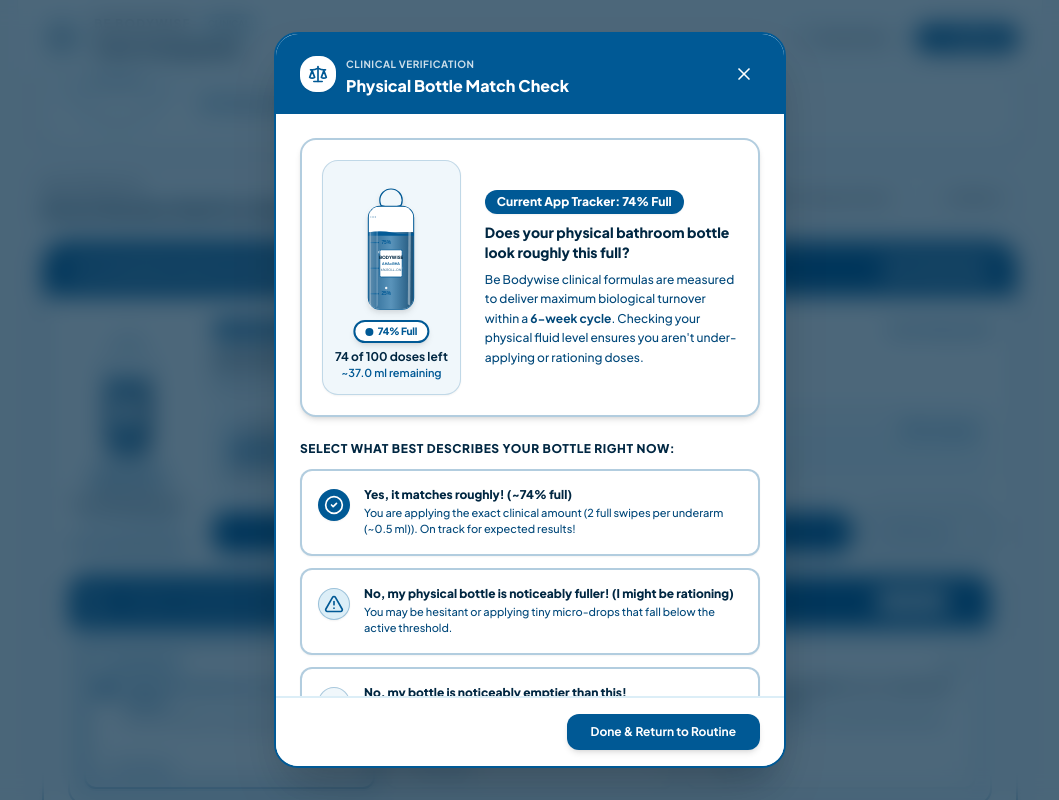
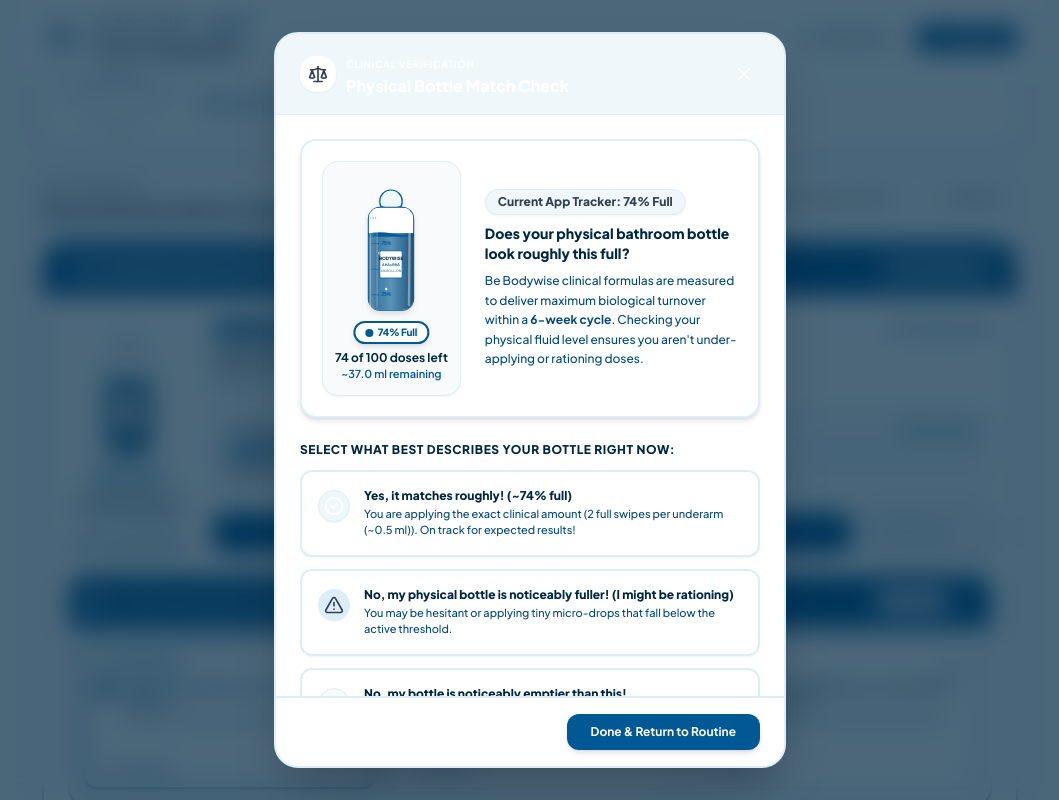
Before and after one commit to businessbyishita/BeBodywise-care-companion, a React (Vite) app: page / in a window 1280 px wide. Both pictures are taken after a click on the element "Click to check your physical bottle fill level match". Shown: the part 481-1281 px from the top of the page, without its empty margins (110-1169 px from the left). Built offline with nearby package versions, Linux system fonts and the light colour scheme.

Commit message:
Update BottleMatchModal.jsx

```diff
--- a/src/components/BottleMatchModal.jsx
+++ b/src/components/BottleMatchModal.jsx
@@ -28,14 +28,14 @@ export default function BottleMatchModal({
     <div className="fixed inset-0 z-50 flex items-center justify-center p-4 bg-[#002742]/70 backdrop-blur-md animate-fade-in">
       {/* Modal Card with Solid White Background */}
       <div
-        className="bg-white w-full max-w-lg rounded-3xl shadow-2xl border-2 border-[#005995] overflow-hidden flex flex-col max-h-[92vh]"
+        className="bg-white w-full max-w-lg rounded-3xl shadow-2xl border-2 border-[#DCEEF7] overflow-hidden flex flex-col max-h-[92vh]"
         onClick={(e) => e.stopPropagation()}
       >
         {/* Header in Brand #005995 */}
-        <div className="px-6 py-4 bg-[#005995] text-white flex items-center justify-between shadow-sm">
+        <div className="px-6 py-4 bg-[#F0F7FB] text-[#002742] border-b border-[#DCEEF7] flex items-center justify-between shadow-sm">
           <div className="flex items-center gap-2.5">
-            <div className="w-9 h-9 rounded-2xl bg-white flex items-center justify-center text-[#005995] shadow-sm">
-              <Scale className="w-5 h-5 text-[#005995]" />
+            <div className="w-9 h-9 rounded-2xl bg-white flex items-center justify-center text-[#334155] shadow-sm">
+              <Scale className="w-5 h-5 text-[#334155]" />
             </div>
             <div>
               <span className="text-[10px] font-bold tracking-wider uppercase text-white/80">Clinical Verification</span>
@@ -54,8 +54,8 @@ export default function BottleMatchModal({
         {/* Scrollable Body on Solid White */}
         <div className="p-6 overflow-y-auto space-y-6 bg-white">
           {/* Main Visual Comparison Box on Solid White with #005995 Border */}
-          <div className="p-5 rounded-2xl bg-white border-2 border-[#005995]/30 shadow-md flex flex-col sm:flex-row items-center gap-6">
-            <div className="flex-shrink-0 p-3 rounded-2xl bg-[#F0F7FB] border border-[#005995]/20 shadow-sm flex items-center justify-center">
+          <div className="p-5 rounded-2xl bg-white border-2 border-[#DCEEF7] shadow-md flex flex-col sm:flex-row items-center gap-6">
+            <div className="flex-shrink-0 p-3 rounded-2xl bg-[#F8FAFC] border border-[#DCEEF7] shadow-sm flex items-center justify-center">
               <DepletingBottleSvg
                 type={product.bottleType}
                 fillPercent={showCalibrate ? customPercent : product.currentFillPercent}
@@ -69,7 +69,7 @@ export default function BottleMatchModal({
             </div>
 
             <div className="flex-1 space-y-2 text-center sm:text-left">
-              <div className="inline-block px-3 py-1 rounded-full text-xs font-black bg-[#005995] text-white shadow-sm">
+              <div className="inline-block px-3 py-1 rounded-full text-xs font-black bg-[#F0F7FB] text-[#334155] border border-[#DCEEF7] shadow-sm">
                 Current App Tracker: {product.currentFillPercent}% Full
               </div>
               <h4 className="text-sm font-black text-[#002742]">
@@ -92,13 +92,13 @@ export default function BottleMatchModal({
               <button
                 type="button"
                 onClick={() => handleMatchSelect('matched')}
-                className="w-full text-left p-4 rounded-xl border-2 border-[#005995]/30 bg-white hover:border-[#005995] hover:bg-[#F0F7FB] transition-all flex items-start gap-3.5 group shadow-sm"
+                className="w-full text-left p-4 rounded-xl border-2 border-[#DCEEF7] bg-white hover:border-[#DCEEF7] hover:bg-[#F8FAFC] transition-all flex items-start gap-3.5 group shadow-sm"
               >
-                <div className="w-8 h-8 rounded-full bg-[#005995] text-white flex items-center justify-center flex-shrink-0 mt-0.5 shadow-sm group-hover:scale-110 transition-transform">
+                <div className="w-8 h-8 rounded-full bg-[#F0F7FB] text-[#334155] border border-[#DCEEF7] flex items-center justify-center flex-shrink-0 mt-0.5 shadow-sm group-hover:scale-110 transition-transform">
                   <CheckCircle2 className="w-5 h-5 text-white" />
                 </div>
                 <div>
-                  <p className="text-xs font-black text-[#002742] group-hover:text-[#005995]">
+                  <p className="text-xs font-black text-[#002742] group-hover:text-[#334155]">
                     Yes, it matches roughly! (~{product.currentFillPercent}% full)
                   </p>
                   <p className="text-[11px] text-[#00487A] mt-0.5 font-medium">
@@ -111,13 +111,13 @@ export default function BottleMatchModal({
               <button
                 type="button"
                 onClick={() => handleMatchSelect('fuller')}
-                className="w-full text-left p-4 rounded-xl border-2 border-[#005995]/30 bg-white hover:border-[#005995] hover:bg-[#F0F7FB] transition-all flex items-start gap-3.5 group shadow-sm"
+                className="w-full text-left p-4 rounded-xl border-2 border-[#DCEEF7] bg-white hover:border-[#DCEEF7] hover:bg-[#F8FAFC] transition-all flex items-start gap-3.5 group shadow-sm"
               >
-                <div className="w-8 h-8 rounded-full bg-[#DCEEF7] text-[#005995] border border-[#005995]/30 flex items-center justify-center flex-shrink-0 mt-0.5 shadow-sm group-hover:scale-110 transition-transform">
-                  <AlertTriangle className="w-5 h-5 text-[#005995]" />
+                <div className="w-8 h-8 rounded-full bg-[#DCEEF7] text-[#334155] border border-[#DCEEF7] flex items-center justify-center flex-shrink-0 mt-0.5 shadow-sm group-hover:scale-110 transition-transform">
+                  <AlertTriangle className="w-5 h-5 text-[#334155]" />
                 </div>
                 <div>
-                  <p className="text-xs font-black text-[#002742] group-hover:text-[#005995]">
+                  <p className="text-xs font-black text-[#002742] group-hover:text-[#334155]">
                     No, my physical bottle is noticeably fuller! (I might be rationing)
                   </p>
                   <p className="text-[11px] text-[#00487A] mt-0.5 font-medium">
@@ -130,13 +130,13 @@ export default function BottleMatchModal({
               <button
                 type="button"
                 onClick={() => handleMatchSelect('emptier')}
-                className="w-full text-left p-4 rounded-xl border-2 border-[#005995]/30 bg-white hover:border-[#005995] hover:bg-[#F0F7FB] transition-all flex items-start gap-3.5 group shadow-sm"
+                className="w-full text-left p-4 rounded-xl border-2 border-[#DCEEF7] bg-white hover:border-[#DCEEF7] hover:bg-[#F8FAFC] transition-all flex items-start gap-3.5 group shadow-sm"
               >
-                <div className="w-8 h-8 rounded-full bg-[#F0F7FB] text-[#005995] border border-[#005995]/30 flex items-center justify-center flex-shrink-0 mt-0.5 shadow-sm group-hover:scale-110 transition-transform">
-                  <ArrowRight className="w-5 h-5 text-[#005995]" />
+                <div className="w-8 h-8 rounded-full bg-[#F8FAFC] text-[#334155] border border-[#DCEEF7] flex items-center justify-center flex-shrink-0 mt-0.5 shadow-sm group-hover:scale-110 transition-transform">
+                  <ArrowRight className="w-5 h-5 text-[#334155]" />
                 </div>
                 <div>
-                  <p className="text-xs font-black text-[#002742] group-hover:text-[#005995]">
+                  <p className="text-xs font-black text-[#002742] group-hover:text-[#334155]">
                     No, my bottle is noticeably emptier than this!
                   </p>
                   <p className="text-[11px] text-[#00487A] mt-0.5 font-medium">
@@ -149,9 +149,9 @@ export default function BottleMatchModal({
             /* Selected Feedback Card on Solid White */
             <div className="space-y-4 animate-fade-in bg-white">
               {selectedMatch === 'matched' && (
-                <div className="p-4 rounded-2xl bg-[#F0F7FB] border-2 border-[#005995] space-y-2">
-                  <div className="flex items-center gap-2 text-[#005995] font-extrabold text-sm">
-                    <CheckCircle2 className="w-5 h-5 text-[#005995]" />
+                <div className="p-4 rounded-2xl bg-[#F8FAFC] border-2 border-[#DCEEF7] space-y-2">
+                  <div className="flex items-center gap-2 text-[#334155] font-extrabold text-sm">
+                    <CheckCircle2 className="w-5 h-5 text-[#334155]" />
                     <span>Clinical Dosage Calibration: Optimal!</span>
                   </div>
                   <p className="text-xs text-[#002742] leading-relaxed font-medium">
@@ -161,25 +161,25 @@ export default function BottleMatchModal({
               )}
 
               {selectedMatch === 'fuller' && (
-                <div className="p-4 rounded-2xl bg-[#F0F7FB] border-2 border-[#005995] space-y-3">
-                  <div className="flex items-center gap-2 text-[#005995] font-extrabold text-sm">
-                    <AlertTriangle className="w-5 h-5 text-[#005995] flex-shrink-0" />
+                <div className="p-4 rounded-2xl bg-[#F8FAFC] border-2 border-[#DCEEF7] space-y-3">
+                  <div className="flex items-center gap-2 text-[#334155] font-extrabold text-sm">
+                    <AlertTriangle className="w-5 h-5 text-[#334155] flex-shrink-0" />
                     <span>Clinical Alert: You May Be Rationing Your Active Ingredients</span>
                   </div>
                   <p className="text-xs text-[#002742] leading-relaxed font-semibold">
                     Because active molecules like <strong>{product.name}</strong> operate on a concentration gradient, under-applying causes the formulation to dry or wash off before penetrating into the dermis.
                   </p>
-                  <div className="p-3 bg-white rounded-xl border border-[#005995]/30 text-xs text-[#00385F]">
-                    <strong className="text-[#005995]">Recommended Action for Tomorrow: </strong>
+                  <div className="p-3 bg-white rounded-xl border border-[#DCEEF7] text-xs text-[#00385F]">
+                    <strong className="text-[#334155]">Recommended Action for Tomorrow: </strong>
                     Ensure you apply the full recommended dose: <span className="font-extrabold text-[#002742]">{product.doseDescription}</span>. Don't worry about "running out quickly" — each bottle is specifically filled to last the full <strong>{product.cycleWeeksTotal}-week treatment cycle</strong>.
                   </div>
                 </div>
               )}
 
               {selectedMatch === 'emptier' && (
-                <div className="p-4 rounded-2xl bg-[#F0F7FB] border-2 border-[#005995] space-y-2">
-                  <div className="flex items-center gap-2 text-[#005995] font-extrabold text-sm">
-                    <HelpCircle className="w-5 h-5 text-[#005995]" />
+                <div className="p-4 rounded-2xl bg-[#F8FAFC] border-2 border-[#DCEEF7] space-y-2">
+                  <div className="flex items-center gap-2 text-[#334155] font-extrabold text-sm">
+                    <HelpCircle className="w-5 h-5 text-[#334155]" />
                     <span>High Depletion Rate Noted</span>
                   </div>
                   <p className="text-xs text-[#002742] leading-relaxed font-medium">
@@ -193,7 +193,7 @@ export default function BottleMatchModal({
                 <button
                   type="button"
                   onClick={() => setSelectedMatch(null)}
-                  className="text-xs text-[#005995] hover:text-[#00385F] underline font-bold"
+                  className="text-xs text-[#334155] hover:text-[#00385F] underline font-bold"
                 >
                   ← Pick another observation
                 </button>
@@ -201,19 +201,19 @@ export default function BottleMatchModal({
                 <button
                   type="button"
                   onClick={() => setShowCalibrate(!showCalibrate)}
-                  className="text-xs text-[#005995] hover:text-[#00385F] font-extrabold flex items-center gap-1"
+                  className="text-xs text-[#334155] hover:text-[#00385F] font-extrabold flex items-center gap-1"
                 >
-                  <RefreshCw className="w-3.5 h-3.5 text-[#005995]" />
+                  <RefreshCw className="w-3.5 h-3.5 text-[#334155]" />
                   {showCalibrate ? 'Hide Calibration' : 'Calibrate Virtual Level'}
                 </button>
               </div>
 
               {/* Calibration Slider on Solid White */}
               {showCalibrate && (
-                <div className="p-4 rounded-xl bg-white border-2 border-[#005995]/30 space-y-3 animate-fade-in shadow-sm">
+                <div className="p-4 rounded-xl bg-white border-2 border-[#DCEEF7] space-y-3 animate-fade-in shadow-sm">
                   <div className="flex justify-between items-center text-xs">
                     <span className="font-bold text-[#002742]">Set Exact Physical Level:</span>
-                    <span className="font-black text-[#005995] text-sm">{customPercent}% Full</span>
+                    <span className="font-black text-[#334155] text-sm">{customPercent}% Full</span>
                   </div>
                   <input
                     type="range"
```
